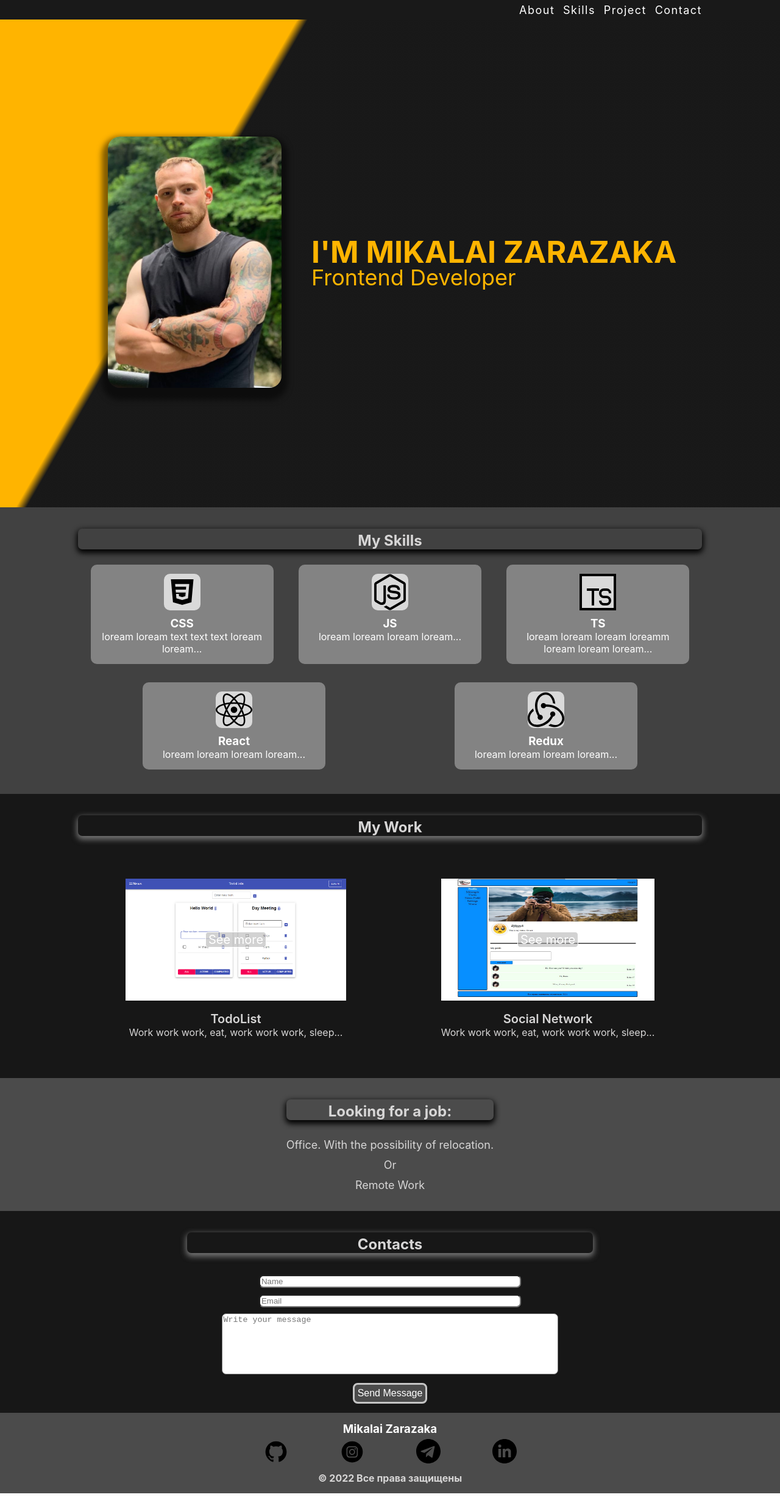
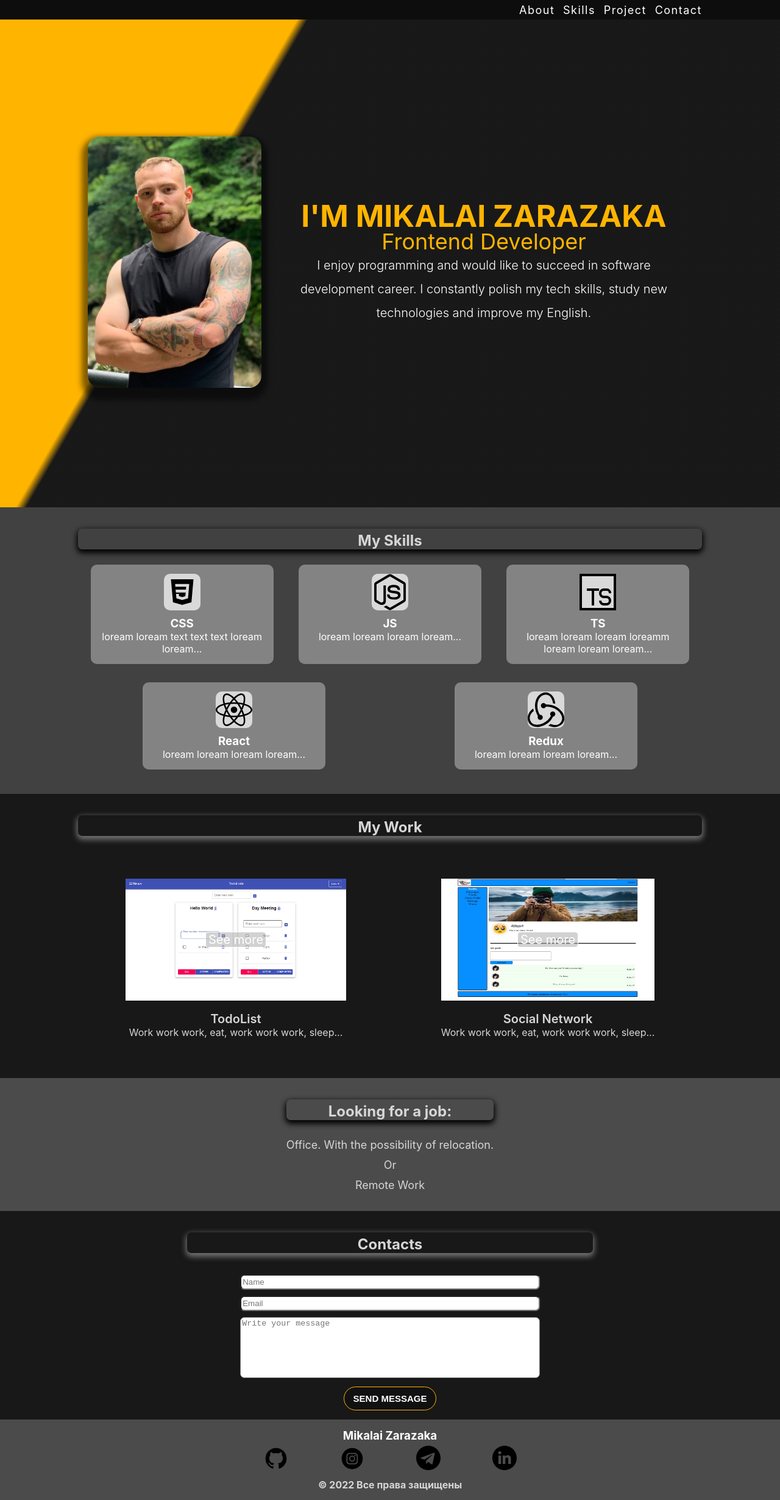
Before and after one commit to Djiypyk/CV, a React (Create React App) app: page / in a window 1280 px wide. Shown: the whole page at 61% size. Built offline with nearby package versions, Linux system fonts and the light colour scheme.

Commit message:
change all bg

```diff
--- a/src/Components/Header/Header.module.css
+++ b/src/Components/Header/Header.module.css
@@ -1,6 +1,6 @@
 .header {
     height: 30px;
-    background-color: rgba(0, 0, 0, 0.9);
+    background-color: rgba(0, 0, 0, 0.95);
     position: sticky;
     top: 0;
     min-height: 2em;
--- a/src/Components/Main/Main.js
+++ b/src/Components/Main/Main.js
@@ -14,7 +14,10 @@ function Main() {
                     </div>
                     <div className={styles.greeting}>
                         <h1>I'm Mikalai Zarazaka</h1>
-                        <p>Frontend Developer</p>
+                        <span>Frontend Developer</span>
+                        <p>I enjoy programming and would like to succeed in software development career. I constantly
+                            polish my tech skills, study new technologies and improve my English.
+                        </p>
                     </div>
                 </div>
             </div>
--- a/src/Components/Main/Main.module.css
+++ b/src/Components/Main/Main.module.css
@@ -11,13 +11,21 @@ h1 {
 }
 
 .greeting {
-    width: auto;
+    max-width: 700px;
     color: #ffb400;
+    padding: 0 15px;
+    text-align: center;
 }
 
+.greeting span {
+    font-size: 36px;
+    line-height: 39px;
+}
 
 .greeting p {
-    font-size: 36px;
+    font-size: 20px;
+    color: white;
+    font-weight: 300;
     line-height: 39px;
 }
 
@@ -42,7 +50,7 @@ h1 {
 }
 
 
-@media (max-width: 920px) {
+@media (max-width: 767px) {
     .mainBlock {
         background: rgba(17, 17, 17, 0.97);
     }
@@ -69,8 +77,13 @@ h1 {
 
     }
 
-    .greeting p {
+    .greeting span {
         font-size: 23px;
         text-align: center;
     }
+
+    .greeting p {
+        font-size: 16px;
+        line-height: 20px;
+    }
 }
--- a/src/Components/RecruiterForm/RecruiterForm.module.css
+++ b/src/Components/RecruiterForm/RecruiterForm.module.css
@@ -1,5 +1,5 @@
 .formWrapper {
-    background-color: #171717;
+    background: rgba(17, 17, 17, 0.97);
     color: rgb(215, 214, 214);
     padding: 35px 0 15px 0;
 }
@@ -25,29 +25,39 @@
 }
 
 .inputForm {
-    width: 70%;
+    width: 80%;
+    height: 25px;
     margin-bottom: 10px;
     border-radius: 7px;
 }
 
 .textAreaFrom {
     resize: none;
-    width: 90%;
+    width: 80%;
     min-height: 100px;
     border-radius: 7px;
     margin-bottom: 10px;
 }
 
 .sendButton {
-    font-size: 16px;
-    color: white;
-    background-color: #4b4b4b;
-    cursor: pointer;
-    padding: 5px;
-    border: 3px solid #c5c5c5;
-    border-radius: 8px;
+    font-size: 15px;
+    font-weight: 600;
+    color: #ffffff;
+    background: rgba(17, 17, 17, 0.97);
+    border: 1px solid #ffb400;
+    border-radius: 20px;
+    padding: 10px 15px;
+    text-align: center;
+    transition: all .25s ease-in-out;
+    text-transform: uppercase;
+    text-decoration: none !important;
+    outline: none !important;
+    cursor: pointer !important;
+
 }
-.sendButton:hover{
-    color: black;
-    background-color: darkgrey;
+
+.sendButton:hover {
+    color: #ffb400;
+    border: 1px white solid;
+    /*background-color: darkgrey;*/
 }
--- a/src/Components/Work/MyWork.module.css
+++ b/src/Components/Work/MyWork.module.css
@@ -1,5 +1,5 @@
 .myWorkContainer {
-    background-color: #171717;
+    background: rgba(17, 17, 17, 0.97);
     color: rgb(215, 214, 214);
     padding: 35px 0 15px 0;
 }
```
